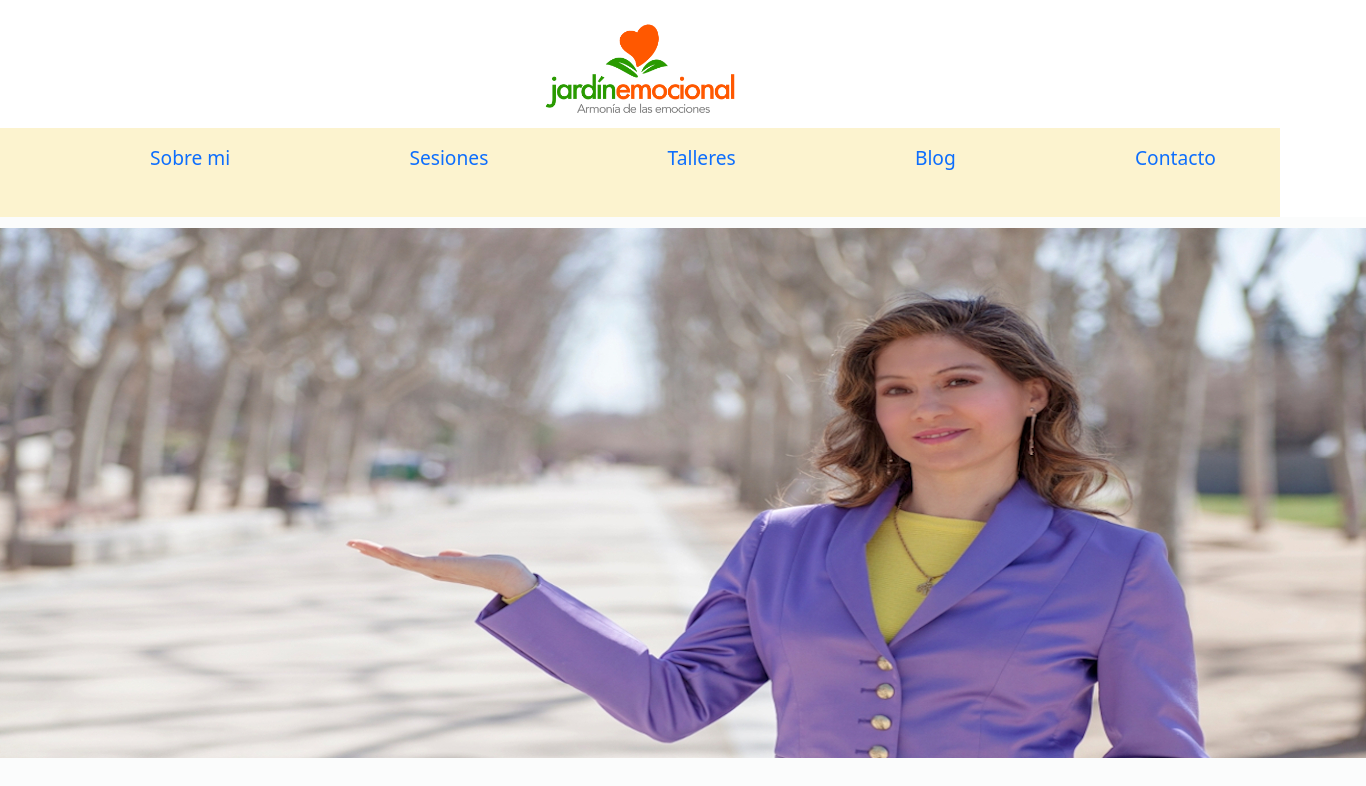
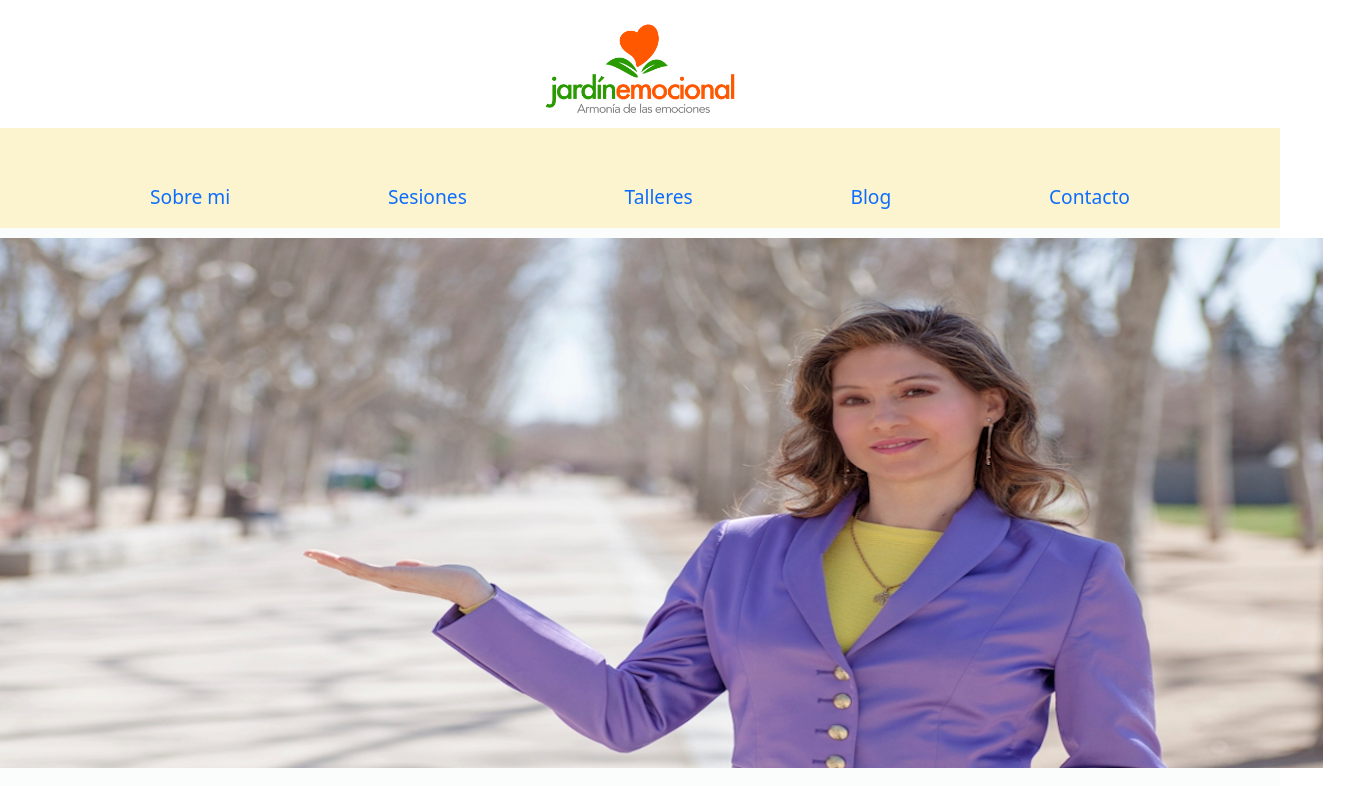
Before and after one commit to herneshem/jardinEmocional, a React (Create React App) app: page / in a window 1280 px wide. Shown: the top 786 px of the page, 1366 px wide, since content can reach past the window. Built offline with nearby package versions, Linux system fonts and the light colour scheme.

Commit message:
corrrección páginas

```diff
--- a/src/App.js
+++ b/src/App.js
@@ -17,25 +17,26 @@ import Blog from './pages/Blog';
 
 
 
+
 function App() {
   return (
 
     <div className="App">
 
       <img src={Logo} className="App-logo" alt="logo" ></img>
-       {/* <div className="menu" >
+        <div className="menu" >
         <nav className="navbar navbar-expand-lg ">
           <ul className=" ulcss  navbar navbar-nav"  >
             <li className="nav-item" ><Link to="/">Sobre mi</Link> </li>
-            <li className="nav-item"><a href="/sesiones">Sesiones</a> </li>
+            <li className="nav-item"><Link to="/sesiones">Sesiones</Link> </li>
             <li className="nav-item"><Link to="/talleres">Talleres</Link></li>
-            <li className="nav-item"><a href="/blog">Blog</a></li>
-            <li className="nav-item"><a href="#spirit">Contacto</a></li>
+            <li className="nav-item"><Link to="/blog">Blog</Link></li>
+            <li className="nav-item"><Link to="/contacto">Contacto</Link></li>
           </ul>
         </nav>
 
         <Outlet />
-      </div>  */}
+      </div>
 
       {/* <header className="App-home">
         <img src={principal} />
@@ -65,18 +66,15 @@ function App() {
       </form> */}
 
       <Routes>
-        <Route path='/' element={ <Layout/>} >
+          <Route path='/jardinEmocional'  element={ <Inicio/>} />
+          <Route path='/'  element={ <Inicio/>} />
+
           <Route path='talleres' element={ <Talleres/>} />
-          <Route path='/' element={ <Inicio/> } />
           <Route path='blog' element={ <Blog/>} />
           <Route path='sesiones' element={ <Sesiones/>} />
           <Route path='contacto' element={ <Inicio/>} />
 
-
-
-        </Route>
       </Routes>
-
 
     </div>
   );
```
